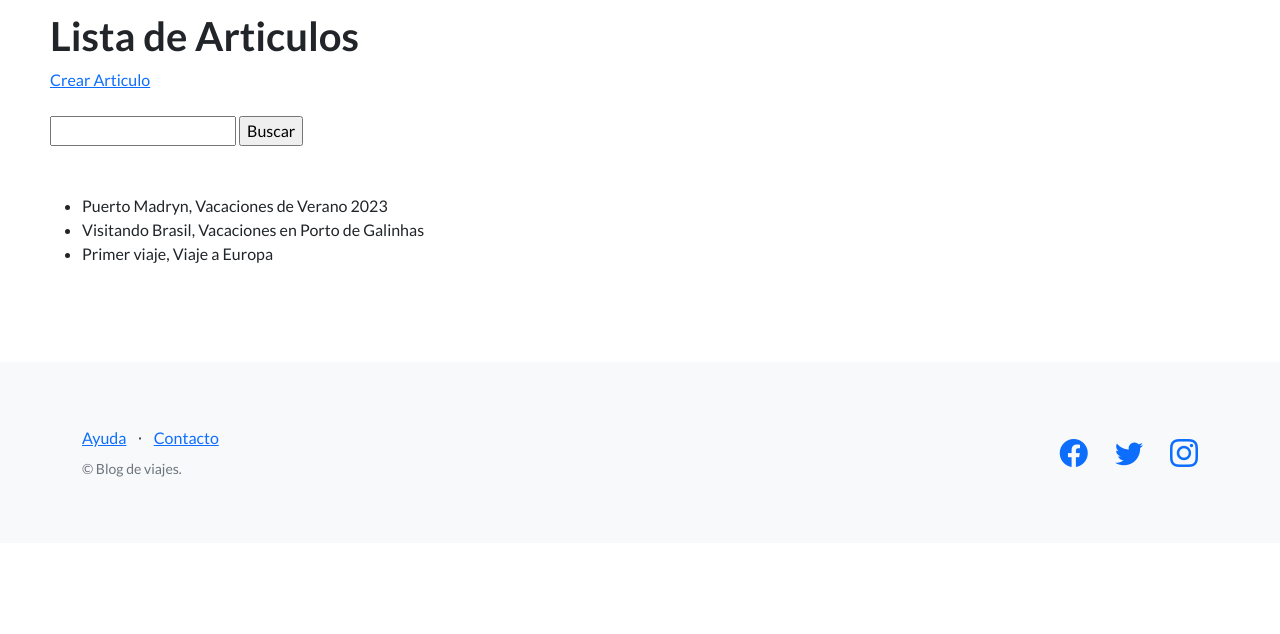
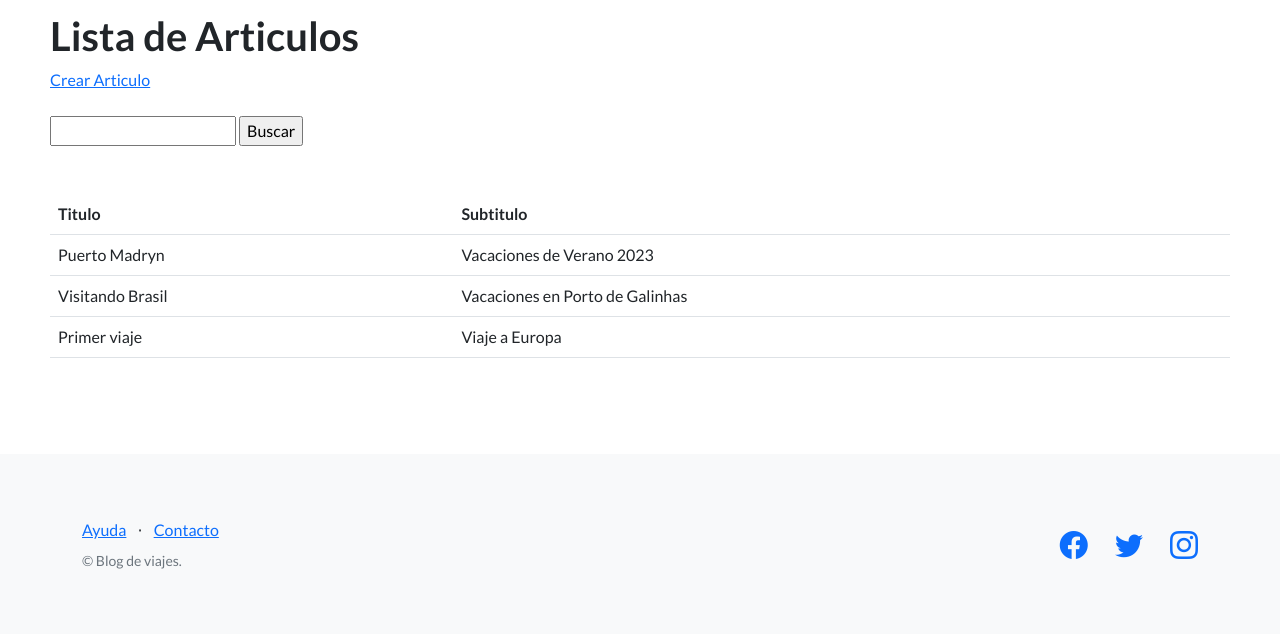
Before and after one commit to gabyver/Proyecto_final_Vergez, a Django app: page /blog/articulos/ in a window 1280 px wide. Shown: the part 134-768 px from the top of the page. Run offline with Django 4.2, Linux system fonts and the light colour scheme; data comes from the database, SQL or seed files in the repository; some libraries are stand-ins or nearby versions.

Commit message:
Modificado lista a tabla de articulos

```diff
--- a/blog/templates/blog/lista_articulos.html
+++ b/blog/templates/blog/lista_articulos.html
@@ -6,17 +6,26 @@
         <h1>Lista de Articulos</h1>
         <a href= "{% url 'crear_articulo' %}">Crear Articulo</a>
         <br><br>
-        <form action= "{% url 'buscar_articulo' %}" method= "post">
+        <form action= "{% url 'buscar_articulos' %}" method= "post">
             {% csrf_token %}
             <input type= "text" name= "busqueda">
             <input type= "submit" value= "Buscar">
         </form>
         <br><br>
-        <ul>
-        {% for articulo in articulos %}
-            <li>{{articulo.titulo}}, {{articulo.subtitulo}}</li>
-        {% endfor %}
-        </ul>
+        <table class= "table">
+            <tbody>
+                <tr>
+                    <th>Titulo</th>
+                    <th>Subtitulo</th>
+                </tr>
+                {% for articulo in articulos %}
+                <tr>
+                    <td>{{articulo.titulo }}</td>
+                    <td>{{articulo.subtitulo}}</td>
+                </tr>
+                {% endfor %}
+            </tbody>
+        </table>
     </div>
 </section>
 {% endblock contenido %}
--- a/blog/urls.py
+++ b/blog/urls.py
@@ -1,9 +1,9 @@
 from django.contrib import admin
 from django.urls import path
-from blog.views import listar_articulos, crear_articulo, buscar_articulo
+from blog.views import listar_articulos, crear_articulo, buscar_articulos
 
 urlpatterns = [
     path("articulos/", listar_articulos, name="lista_articulos"),
     path("crear/", crear_articulo, name='crear_articulo'),
-    path("buscar/", buscar_articulo, name='buscar_articulo'),
+    path("buscar/", buscar_articulos, name='buscar_articulos'),
 ]
--- a/blog/views.py
+++ b/blog/views.py
@@ -44,7 +44,7 @@ def crear_articulo(request):
     return http_response
 
 
-def buscar_articulo(request):
+def buscar_articulos(request):
     if request.method == 'POST':
         data= request.POST
         busqueda= data['busqueda']
```
